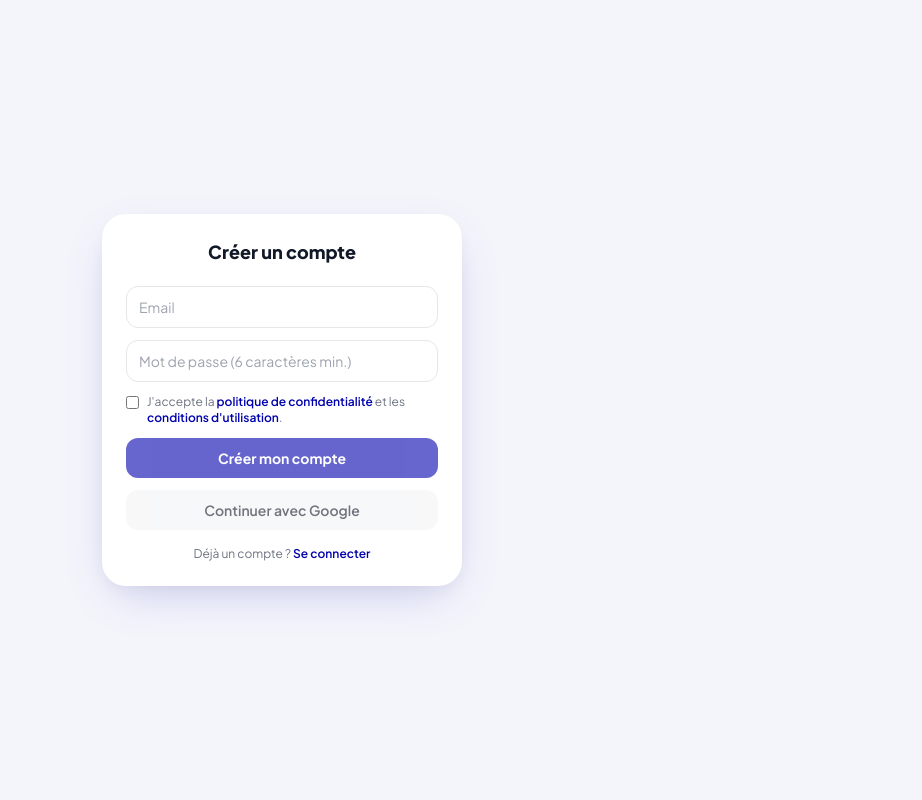
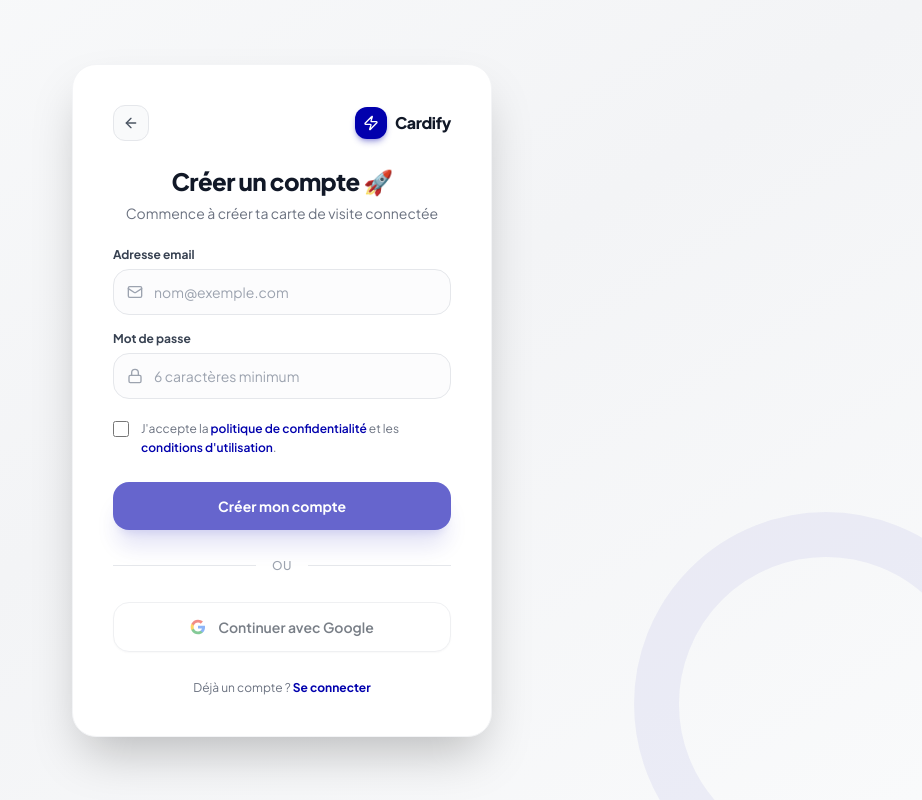
Before and after one commit to tcbrenato/macartedigitale, a React (Vite) app: page /signup in a window 1280 px wide. Shown: the whole page, without its empty margins (358-1280 px from the left). Built offline with nearby package versions, Linux system fonts and the light colour scheme; no server answers.

Commit message:
Mise à jour du design des pages Login et Signup avec les styles cohérents et les cercles décoratifs

```diff
--- a/src/pages/Login.tsx
+++ b/src/pages/Login.tsx
@@ -1,6 +1,7 @@
 import { useState, type FormEvent } from 'react';
 import { Link, useNavigate } from 'react-router-dom';
 import { supabase } from '@/lib/supabase';
+import { Zap, ArrowLeft, Lock, Mail } from 'lucide-react';
 
 function Login() {
   const navigate = useNavigate();
@@ -30,47 +31,129 @@ function Login() {
   };
 
   return (
-    <div className="h-[100dvh] w-full flex items-center justify-center p-4">
-      <div className="w-full max-w-[360px] bg-white rounded-3xl card-shadow p-6">
-        <h1 className="text-lg font-extrabold text-gray-900 text-center">Connexion</h1>
-        <form onSubmit={handleSubmit} className="mt-5 flex flex-col gap-3">
+    <div className="min-h-[100dvh] w-full flex items-center justify-center p-6 bg-gradient-to-br from-gray-50 via-gray-100 to-gray-50 relative overflow-hidden">
+
+      {/* Éléments décoratifs (anneaux / cercles inspirés de la landing page) */}
+      <div className="absolute -top-24 -left-24 w-80 h-80 border-[35px] border-[#0100AD]/5 rounded-full pointer-events-none" />
+      <div className="absolute -bottom-24 -right-24 w-96 h-96 border-[45px] border-[#0100AD]/5 rounded-full pointer-events-none" />
+
+      <div className="w-full max-w-[420px] bg-white rounded-3xl shadow-2xl border border-gray-100 p-8 sm:p-10 relative z-10 flex flex-col gap-6">
+
+        {/* Lien retour & Logo */}
+        <div className="flex items-center justify-between">
+          <Link
+            to="/"
+            className="w-9 h-9 rounded-xl bg-gray-50 hover:bg-gray-100 border border-gray-200 flex items-center justify-center text-gray-600 transition-colors"
+            title="Retour à l'accueil"
+          >
+            <ArrowLeft className="w-4 h-4" />
+          </Link>
+          <div className="flex items-center gap-2 font-black text-base tracking-tight text-gray-900">
+            <div className="w-8 h-8 rounded-xl bg-[#0100AD] flex items-center justify-center text-white shadow-md shadow-[#0100AD]/30">
+              <Zap className="w-4 h-4 text-white" />
+            </div>
+            <span>Cardify</span>
+          </div>
+        </div>
+
+        {/* En-tête du formulaire */}
+        <div className="text-center flex flex-col gap-1.5">
+          <h1 className="text-2xl font-black text-gray-900 tracking-tight">Bon retour parmi nous 👋</h1>
+          <p className="text-xs sm:text-sm text-gray-500">Connecte-toi pour gérer ta carte de visite digitale</p>
+        </div>
+
+        {/* Formulaire */}
+        <form onSubmit={handleSubmit} className="flex flex-col gap-4">
+
+          <div className="flex flex-col gap-1.5">
+            <label className="text-xs font-bold text-gray-700">Adresse email</label>
+            <div className="relative flex items-center">
+              <Mail className="absolute left-3.5 w-4 h-4 text-gray-400" />
               <input
                 type="email"
                 required
-            placeholder="Email"
+                placeholder="nom@exemple.com"
                 value={email}
                 onChange={(e) => setEmail(e.target.value)}
-            className="w-full rounded-xl border border-gray-200 px-3 py-2.5 text-sm outline-none focus:border-[#0100AD]"
+                className="w-full rounded-2xl border border-gray-200 bg-gray-50/50 pl-10 pr-4 py-3 text-sm outline-none focus:bg-white focus:border-[#0100AD] focus:ring-4 focus:ring-[#0100AD]/10 transition-all"
               />
+            </div>
+          </div>
+
+          <div className="flex flex-col gap-1.5">
+            <div className="flex items-center justify-between">
+              <label className="text-xs font-bold text-gray-700">Mot de passe</label>
+              <Link to="/forgot-password" classN="text-xs text-[#0100AD] font-semibold hover:underline">Mot de passe oublié ?</Link>
+            </div>
+            <div className="relative flex items-center">
+              <Lock className="absolute left-3.5 w-4 h-4 text-gray-400" />
               <input
                 type="password"
                 required
-            placeholder="Mot de passe"
+                placeholder="••••••••"
                 value={password}
                 onChange={(e) => setPassword(e.target.value)}
-            className="w-full rounded-xl border border-gray-200 px-3 py-2.5 text-sm outline-none focus:border-[#0100AD]"
+                className="w-full rounded-2xl border border-gray-200 bg-gray-50/50 pl-10 pr-4 py-3 text-sm outline-none focus:bg-white focus:border-[#0100AD] focus:ring-4 focus:ring-[#0100AD]/10 transition-all"
               />
-          {error && <p className="text-xs text-red-600">{error}</p>}
+            </div>
+          </div>
+
+          {error && (
+            <div className="p-3 rounded-xl bg-red-50 border border-red-100 text-xs text-red-600 font-medium">
+              {error}
+            </div>
+          )}
+
           <button
             type="submit"
             disabled={loading}
-            className="w-full bg-[#0100AD] hover:bg-[#00007a] disabled:opacity-60 text-white font-bold py-2.5 rounded-xl text-sm"
+            className="mt-2 w-full bg-[#0100AD] hover:bg-[#00008f] disabled:opacity-60 text-white font-bold py-3.5 rounded-2xl text-sm shadow-xl shadow-[#0100AD]/20 transition-all hover:scale-[1.01] active:scale-[0.99]"
           >
-            {loading ? 'Connexion…' : 'Se connecter'}
+            {loading ? 'Connexion en cours…' : 'Se connecter'}
           </button>
         </form>
+
+        <div className="relative flex py-2 items-center">
+          <div className="flex-grow border-t border-gray-200"></div>
+          <span className="flex-shrink mx-4 text-xs text-gray-400 font-medium uppercase tracking-wider">ou</span>
+          <div className="flex-grow border-t border-gray-200"></div>
+        </div>
+
+        {/* Bouton Google */}
         <button
           onClick={handleGoogle}
-          className="w-full mt-3 bg-gray-100 hover:bg-gray-200 text-gray-900 font-semibold py-2.5 rounded-xl text-sm"
+          type="button"
+          className="w-full bg-white border border-gray-200 hover:bg-gray-50 text-gray-800 font-semibold py-3.5 rounded-2xl text-sm flex items-center justify-center gap-3 shadow-sm transition-all hover:scale-[1.01] active:scale-[0.99]"
         >
+          <svg className="w-4 h-4" viewBox="0 0 24 24">
+            <path
+              fill="#4285F4"
+              d="M22.56 12.25c0-.78-.07-1.53-.2-2.25H12v4.26h5.92c-.26 1.37-1.04 2.53-2.21 3.31v2.77h3.57c2.08-1.92 3.28-4.74 3.28-8.09z"
+            />
+            <path
+              fill="#34A853"
+              d="M12 23c2.97 0 5.46-.98 7.28-2.66l-3.57-2.77c-.98.66-2.23 1.06-3.71 1.06-2.86 0-5.29-1.93-6.16-4.53H2.18v2.84C3.99 20.53 7.7 23 12 23z"
+            />
+            <path
+              fill="#FBBC05"
+              d="M5.84 14.09c-.22-.66-.35-1.36-.35-2.09s.13-1.43.35-2.09V7.06H2.18C1.43 8.55 1 10.22 1 12s.43 3.45 1.18 4.94l2.85-2.22.81-.63z"
+            />
+            <path
+              fill="#EA4335"
+              d="M12 5.38c1.62 0 3.06.56 4.21 1.64l3.15-3.15C17.45 2.09 14.97 1 12 1 7.7 1 3.99 3.47 2.18 7.06l3.66 2.84c.87-2.6 3.3-4.52 6.16-4.52z"
+            />
+          </svg>
           Continuer avec Google
         </button>
-        <p className="text-xs text-gray-500 text-center mt-4">
+
+        {/* Lien Inscription */}
+        <p className="text-xs text-gray-500 text-center pt-2">
           Pas encore de compte ?{' '}
-          <Link to="/signup" className="text-[#0100AD] font-semibold">
+          <Link to="/signup" className="text-[#0100AD] font-bold hover:underline">
             Créer un compte
           </Link>
         </p>
+
       </div>
     </div>
   );
--- a/src/pages/Signup.tsx
+++ b/src/pages/Signup.tsx
@@ -1,6 +1,7 @@
 import { useState, type FormEvent } from 'react';
 import { Link, useNavigate } from 'react-router-dom';
 import { supabase } from '@/lib/supabase';
+import { Zap, ArrowLeft, Lock, Mail, CheckCircle2 } from 'lucide-react';
 
 function Signup() {
   const navigate = useNavigate();
@@ -35,82 +36,177 @@ function Signup() {
     });
   };
 
+  // État de confirmation d'email envoyé
   if (sent) {
     return (
-      <div className="h-[100dvh] w-full flex items-center justify-center p-4 text-center">
-        <div className="max-w-[320px]">
-          <h1 className="text-lg font-extrabold text-gray-900">Vérifie tes emails</h1>
-          <p className="text-sm text-gray-500 mt-2">
-            Un lien de confirmation vient d'être envoyé à {email}. Clique dessus pour activer ton compte.
+      <div className="min-h-[100dvh] w-full flex items-center justify-center p-6 bg-gradient-to-br from-gray-50 via-gray-100 to-gray-50 relative overflow-hidden">
+        <div className="absolute -top-24 -left-24 w-80 h-80 border-[35px] border-[#0100AD]/5 rounded-full pointer-events-none" />
+        <div className="absolute -bottom-24 -right-24 w-96 h-96 border-[45px] border-[#0100AD]/5 rounded-full pointer-events-none" />
+
+        <div className="w-full max-w-[420px] bg-white rounded-3xl shadow-2xl border border-gray-100 p-8 sm:p-10 relative z-10 text-center flex flex-col items-center gap-6">
+          <div className="w-16 h-16 rounded-2xl bg-[#0100AD]/10 text-[#0100AD] flex items-center justify-center shadow-inner">
+            <CheckCircle2 className="w-8 h-8" />
+          </div>
+          <div className="flex flex-col gap-2">
+            <h1 className="text-2xl font-black text-gray-900 tracking-tight">Vérifie tes emails</h1>
+            <p className="text-sm text-gray-500 leading-relaxed">
+              Un lien de confirmation vient d'être envoyé à <span className="font-semibold text-gray-800">{email}</span>. Clique dessus pour activer ton compte.
             </p>
+          </div>
+          <Link
+            to="/login"
+            className="w-full mt-2 bg-gray-100 hover:bg-gray-200 text-gray-800 font-bold py-3.5 rounded-2xl text-sm transition-all"
+          >
+            Retour à la connexion
+          </Link>
         </div>
       </div>
     );
   }
 
   return (
-    <div className="h-[100dvh] w-full flex items-center justify-center p-4">
-      <div className="w-full max-w-[360px] bg-white rounded-3xl card-shadow p-6">
-        <h1 className="text-lg font-extrabold text-gray-900 text-center">Créer un compte</h1>
-        <form onSubmit={handleSubmit} className="mt-5 flex flex-col gap-3">
+    <div className="min-h-[100dvh] w-full flex items-center justify-center p-6 bg-gradient-to-br from-gray-50 via-gray-100 to-gray-50 relative overflow-hidden">
+
+      {/* Éléments décoratifs (anneaux / cercles inspirés du design global) */}
+      <div className="absolute -top-24 -left-24 w-80 h-80 border-[35px] border-[#0100AD]/5 rounded-full pointer-events-none" />
+      <div className="absolute -bottom-24 -right-24 w-96 h-96 border-[45px] border-[#0100AD]/5 rounded-full pointer-events-none" />
+
+      <div className="w-full max-w-[420px] bg-white rounded-3xl shadow-2xl border border-gray-100 p-8 sm:p-10 relative z-10 flex flex-col gap-6">
+
+        {/* En-tête / Retour & Logo */}
+        <div className="flex items-center justify-between">
+          <Link
+            to="/"
+            className="w-9 h-9 rounded-xl bg-gray-50 hover:bg-gray-100 border border-gray-200 flex items-center justify-center text-gray-600 transition-colors"
+            title="Retour à l'accueil"
+          >
+            <ArrowLeft className="w-4 h-4" />
+          </Link>
+          <div className="flex items-center gap-2 font-black text-base tracking-tight text-gray-900">
+            <div className="w-8 h-8 rounded-xl bg-[#0100AD] flex items-center justify-center text-white shadow-md shadow-[#0100AD]/30">
+              <Zap className="w-4 h-4 text-white" />
+            </div>
+            <span>Cardify</span>
+          </div>
+        </div>
+
+        {/* Titre */}
+        <div className="text-center flex flex-col gap-1.5">
+          <h1 className="text-2xl font-black text-gray-900 tracking-tight">Créer un compte 🚀</h1>
+          <p className="text-xs sm:text-sm text-gray-500">Commence à créer ta carte de visite connectée</p>
+        </div>
+
+        {/* Formulaire */}
+        <form onSubmit={handleSubmit} className="flex flex-col gap-4">
+
+          <div className="flex flex-col gap-1.5">
+            <label className="text-xs font-bold text-gray-700">Adresse email</label>
+            <div className="relative flex items-center">
+              <Mail className="absolute left-3.5 w-4 h-4 text-gray-400" />
               <input
                 type="email"
                 required
-            placeholder="Email"
+                placeholder="nom@exemple.com"
                 value={email}
                 onChange={(e) => setEmail(e.target.value)}
-            className="w-full rounded-xl border border-gray-200 px-3 py-2.5 text-sm outline-none focus:border-[#0100AD]"
+                className="w-full rounded-2xl border border-gray-200 bg-gray-50/50 pl-10 pr-4 py-3 text-sm outline-none focus:bg-white focus:border-[#0100AD] focus:ring-4 focus:ring-[#0100AD]/10 transition-all"
               />
+            </div>
+          </div>
+
+          <div className="flex flex-col gap-1.5">
+            <label className="text-xs font-bold text-gray-700">Mot de passe</label>
+            <div className="relative flex items-center">
+              <Lock className="absolute left-3.5 w-4 h-4 text-gray-400" />
               <input
                 type="password"
                 required
                 minLength={6}
-            placeholder="Mot de passe (6 caractères min.)"
+                placeholder="6 caractères minimum"
                 value={password}
                 onChange={(e) => setPassword(e.target.value)}
-            className="w-full rounded-xl border border-gray-200 px-3 py-2.5 text-sm outline-none focus:border-[#0100AD]"
+                className="w-full rounded-2xl border border-gray-200 bg-gray-50/50 pl-10 pr-4 py-3 text-sm outline-none focus:bg-white focus:border-[#0100AD] focus:ring-4 focus:ring-[#0100AD]/10 transition-all"
               />
-          <label className="flex items-start gap-2 text-xs text-gray-500">
+            </div>
+          </div>
+
+          <label className="flex items-start gap-3 text-xs text-gray-500 cursor-pointer pt-1">
             <input
               type="checkbox"
               checked={accepted}
               onChange={(e) => setAccepted(e.target.checked)}
-              className="mt-0.5 shrink-0"
+              className="mt-0.5 shrink-0 w-4 h-4 rounded border-gray-300 text-[#0100AD] focus:ring-[#0100AD]"
             />
-            <span>
+            <span className="leading-relaxed">
               J'accepte la{' '}
-              <Link to="/confidentialite" target="_blank" className="text-[#0100AD] font-semibold">
+              <Link to="/confidentialite" target="_blank" className="text-[#0100AD] font-semibold hover:underline">
                 politique de confidentialité
               </Link>{' '}
               et les{' '}
-              <Link to="/cgu" target="_blank" className="text-[#0100AD] font-semibold">
+              <Link to="/cgu" target="_blank" className="text-[#0100AD] font-semibold hover:underline">
                 conditions d'utilisation
               </Link>
               .
             </span>
           </label>
-          {error && <p className="text-xs text-red-600">{error}</p>}
+
+          {error && (
+            <div className="p-3 rounded-xl bg-red-50 border border-red-100 text-xs text-red-600 font-medium">
+              {error}
+            </div>
+          )}
+
           <button
             type="submit"
             disabled={loading || !accepted}
-            className="w-full bg-[#0100AD] hover:bg-[#00007a] disabled:opacity-60 text-white font-bold py-2.5 rounded-xl text-sm"
+            className="mt-2 w-full bg-[#0100AD] hover:bg-[#00008f] disabled:opacity-60 text-white font-bold py-3.5 rounded-2xl text-sm shadow-xl shadow-[#0100AD]/20 transition-all hover:scale-[1.01] active:scale-[0.99]"
           >
-            {loading ? 'Création…' : 'Créer mon compte'}
+            {loading ? 'Création en cours…' : 'Créer mon compte'}
           </button>
         </form>
+
+        <div className="relative flex py-1 items-center">
+          <div className="flex-grow border-t border-gray-200"></div>
+          <span className="flex-shrink mx-4 text-xs text-gray-400 font-medium uppercase tracking-wider">ou</span>
+          <div className="flex-grow border-t border-gray-200"></div>
+        </div>
+
+        {/* Bouton Google */}
         <button
           onClick={handleGoogle}
           disabled={!accepted}
-          className="w-full mt-3 bg-gray-100 hover:bg-gray-200 disabled:opacity-60 text-gray-900 font-semibold py-2.5 rounded-xl text-sm"
+          type="button"
+          className="w-full bg-white border border-gray-200 hover:bg-gray-50 disabled:opacity-60 text-gray-800 font-semibold py-3.5 rounded-2xl text-sm flex items-center justify-center gap-3 shadow-sm transition-all hover:scale-[1.01] active:scale-[0.99]"
         >
+          <svg className="w-4 h-4" viewBox="0 0 24 24">
+            <path
+              fill="#4285F4"
+              d="M22.56 12.25c0-.78-.07-1.53-.2-2.25H12v4.26h5.92c-.26 1.37-1.04 2.53-2.21 3.31v2.77h3.57c2.08-1.92 3.28-4.74 3.28-8.09z"
+            />
+            <path
+              fill="#34A853"
+              d="M12 23c2.97 0 5.46-.98 7.28-2.66l-3.57-2.77c-.98.66-2.23 1.06-3.71 1.06-2.86 0-5.29-1.93-6.16-4.53H2.18v2.84C3.99 20.53 7.7 23 12 23z"
+            />
+            <path
+              fill="#FBBC05"
+              d="M5.84 14.09c-.22-.66-.35-1.36-.35-2.09s.13-1.43.35-2.09V7.06H2.18C1.43 8.55 1 10.22 1 12s.43 3.45 1.18 4.94l2.85-2.22.81-.63z"
+            />
+            <path
+              fill="#EA4335"
+              d="M12 5.38c1.62 0 3.06.56 4.21 1.64l3.15-3.15C17.45 2.09 14.97 1 12 1 7.7 1 3.99 3.47 2.18 7.06l3.66 2.84c.87-2.6 3.3-4.52 6.16-4.52z"
+            />
+          </svg>
           Continuer avec Google
         </button>
-        <p className="text-xs text-gray-500 text-center mt-4">
+
+        {/* Lien Connexion */}
+        <p className="text-xs text-gray-500 text-center pt-1">
           Déjà un compte ?{' '}
-          <Link to="/login" className="text-[#0100AD] font-semibold">
+          <Link to="/login" className="text-[#0100AD] font-bold hover:underline">
             Se connecter
           </Link>
         </p>
+
       </div>
     </div>
   );
```
Lines whose indentation alone changed are shown as unchanged.
